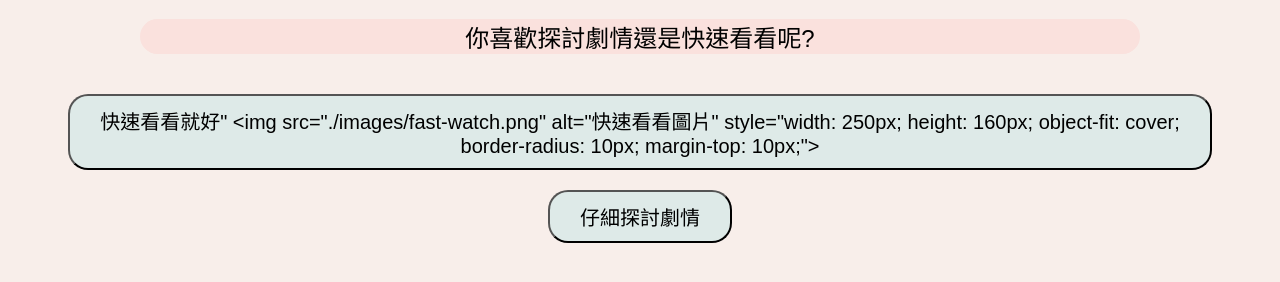
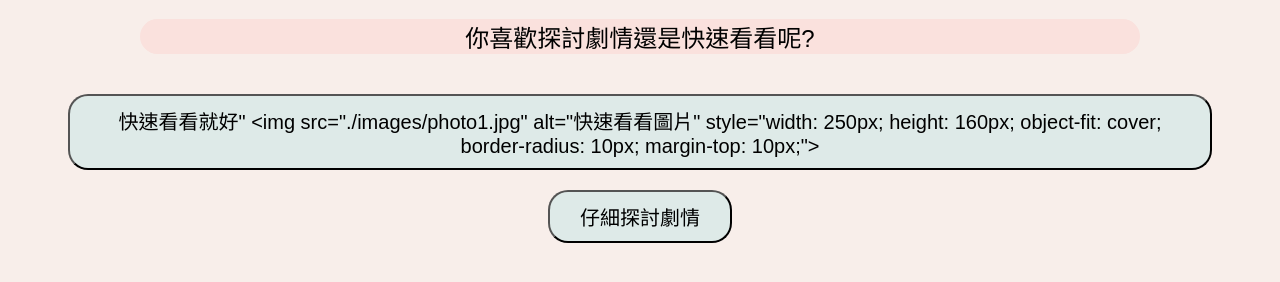
Before and after one commit to Genie-nttu2/test, a plain HTML site: page 2025-6-11/index.html in a window 1280 px wide. Shown: the part 168-450 px from the top of the page. Drawn offline with Linux system fonts and the light colour scheme.

Commit message:
Update index.html

```diff
--- a/2025-6-11/index.html
+++ b/2025-6-11/index.html
@@ -52,7 +52,7 @@
       start: {//第一層
         text: "你喜歡探討劇情還是快速看看呢?",
         A: { text: `快速看看就好"
-        <img src="./images/fast-watch.png" alt="快速看看圖片"
+        <img src="./images/photo1.jpg" alt="快速看看圖片"
         style="width: 250px; height: 160px; object-fit: cover; border-radius: 10px; margin-top: 10px;">`
         , next: "aa" },
         B: { text: "仔細探討劇情", next: "ab" }
```
